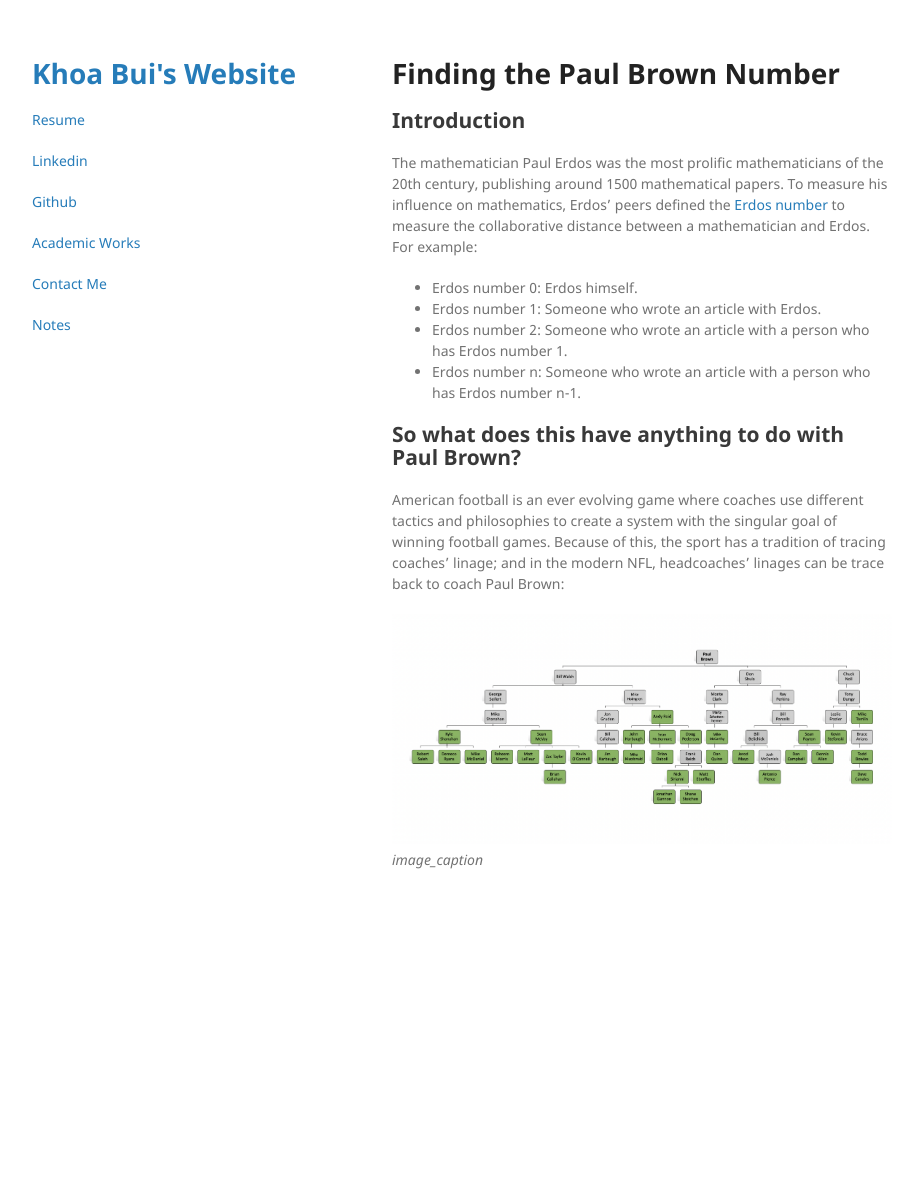
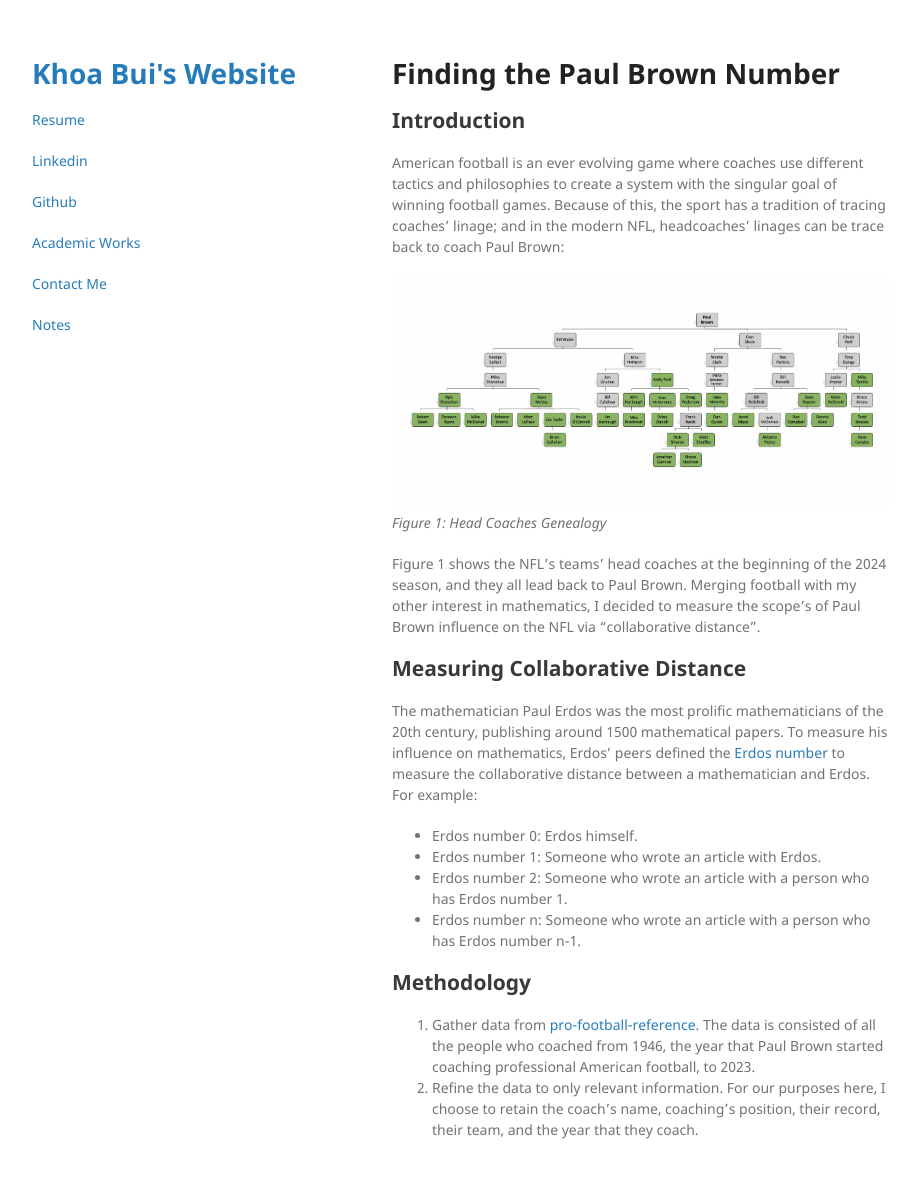
Before and after one commit to khoabuiv/khoabuiv.github.io, a Jekyll site: the page built from blogs/paul_browns_number.md, in a window 1280 px wide and 1210 px high. Shown: the top 1178 px of the window, without its empty margins (178-1096 px from the left). Built offline with Jekyll 4.4.1, drawn with Linux system fonts in a browser that asks for light colours; our own code applies the rules of GitHub Pages for plain Markdown files.

Commit message:
Update paul_browns_number.md

```diff
--- a/blogs/paul_browns_number.md
+++ b/blogs/paul_browns_number.md
@@ -1,19 +1,30 @@
 ---
 layout: post
 ---
+<head>
+<style>
+em {text-align: center;}
+</style>
+</head>
 # Finding the Paul Brown Number
 
 
 ## Introduction
+American football is an ever evolving game where coaches use different tactics and philosophies to create a system with the singular goal of winning football games. Because of this, the sport has a tradition of tracing coaches' linage; and in the modern NFL, headcoaches' linages can be trace back to coach Paul Brown:
+<p>
+    <img src="https://khoabuiv.github.io/2024_headcoaches.png" alt>
+    <em>Figure 1: Head Coaches Genealogy</em>
+</p>
+Figure 1 shows the NFL's teams' head coaches at the beginning of the 2024 season, and they all lead back to Paul Brown. Merging football with my other interest in mathematics, I decided to measure the scope's of Paul Brown influence on the NFL via "collaborative distance".
+
+
+## Measuring Collaborative Distance
 The mathematician Paul Erdos was the most prolific mathematicians of the 20th century, publishing around 1500 mathematical papers. To measure his influence on mathematics, Erdos' peers defined the [Erdos number](https://en.wikipedia.org/wiki/Erdős_number) to measure the collaborative distance between a mathematician and Erdos. For example:
 - Erdos number 0: Erdos himself.
 - Erdos number 1: Someone who wrote an article with Erdos.
 - Erdos number 2: Someone who wrote an article with a person who has Erdos number 1.
 - Erdos number n: Someone who wrote an article with a person who has Erdos number n-1.
 
-## So what does this have anything to do with Paul Brown?
-American football is an ever evolving game where coaches use different tactics and philosophies to create a system with the singular goal of winning football games. Because of this, the sport has a tradition of tracing coaches' linage; and in the modern NFL, headcoaches' linages can be trace back to coach Paul Brown:
-<p>
-    <img src="https://khoabuiv.github.io/2024_headcoaches.png" alt>
-    <em>image_caption</em>
-</p>
+## Methodology
+1. Gather data from [pro-football-reference](https://www.pro-football-reference.com/). The data is consisted of all the people who coached from 1946, the year that Paul Brown started coaching professional American football, to 2023.
+2. Refine the data to only relevant information. For our purposes here, I choose to retain the coach's name, coaching's position, their record, their team, and the year that they coach.
```
